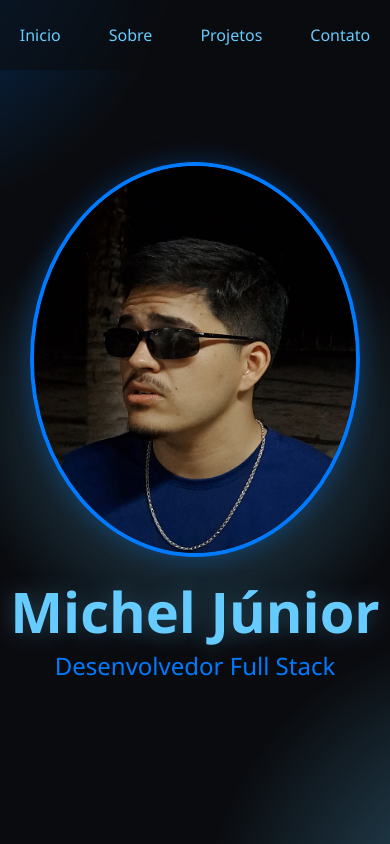
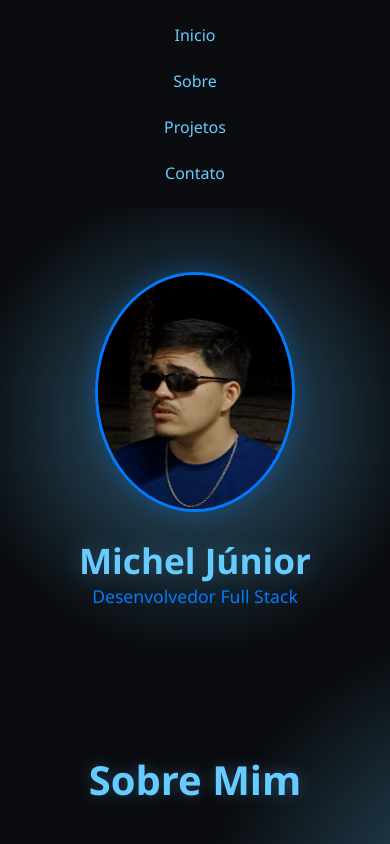
Before and after one commit to MichasBaiano/Meu-Portifolio, a plain HTML site: page index.html in a window 390 px wide. Shown: the top 844 px of the page. Drawn offline with Linux system fonts and the light colour scheme.

Commit message:
✨ feat(style): adiciona responsividade

```diff
--- a/style.css
+++ b/style.css
@@ -288,3 +288,123 @@ h1 {
         transform: translateY(-20px);
     }
 }
+
+
+@media (max-width: 1024px) {
+    h1 {
+        font-size: 3.2rem;
+    }
+
+    .sobre-titulo,
+    .projeto-titulo,
+    .contato-titulo {
+        font-size: 2.8rem;
+    }
+
+    .menu {
+        gap: 2rem;
+    }
+
+    .contato {
+        padding: 5rem 2rem;
+    }
+}
+
+
+
+@media (max-width: 768px) {
+    .navegacao {
+        padding: 1rem;
+    }
+
+    .menu {
+        gap: 1.5rem;
+        flex-wrap: wrap;
+        justify-content: center;
+    }
+
+    .foto-perfil {
+        width: 260px;
+        height: 313px;
+    }
+
+    h1 {
+        font-size: 2.8rem;
+    }
+
+    .cabecalho-subtitulo {
+        font-size: 1.3rem;
+    }
+
+    .sobre-titulo,
+    .projeto-titulo,
+    .contato-titulo {
+        font-size: 2.5rem;
+    }
+
+    .sobre,
+    .projeto,
+    .contato {
+        padding: 5rem 1.5rem;
+    }
+
+    .sobre-div {
+        padding: 1.5rem;
+    }
+}
+
+
+
+@media (max-width: 480px) {
+    .navegacao {
+        position: static;
+        background-color: var(--fundo);
+        padding: 1.5rem 1rem;
+    }
+
+    .menu {
+        flex-direction: column;
+        align-items: center;
+        gap: 1.5rem;
+        flex-wrap: nowrap;
+    }
+
+    .cabecalho {
+        min-height: auto;
+        padding: 4rem 1rem;
+    }
+
+    .foto-perfil {
+        width: 200px;
+        height: 240px;
+        border-width: 3px;
+    }
+
+    h1 {
+        font-size: 2.2rem;
+        margin-top: 1.5rem;
+    }
+
+    .cabecalho-subtitulo {
+        font-size: 1.1rem;
+    }
+
+
+    .contato {
+        padding: 4rem 1rem;
+    }
+
+
+    .contato-titulo {
+        font-size: 2rem;
+        margin-bottom: 2rem;
+    }
+
+    .sobre-texto {
+        font-size: 1rem;
+    }
+
+    .formulario-contato {
+        padding: 1.5rem;
+    }
+}
```
